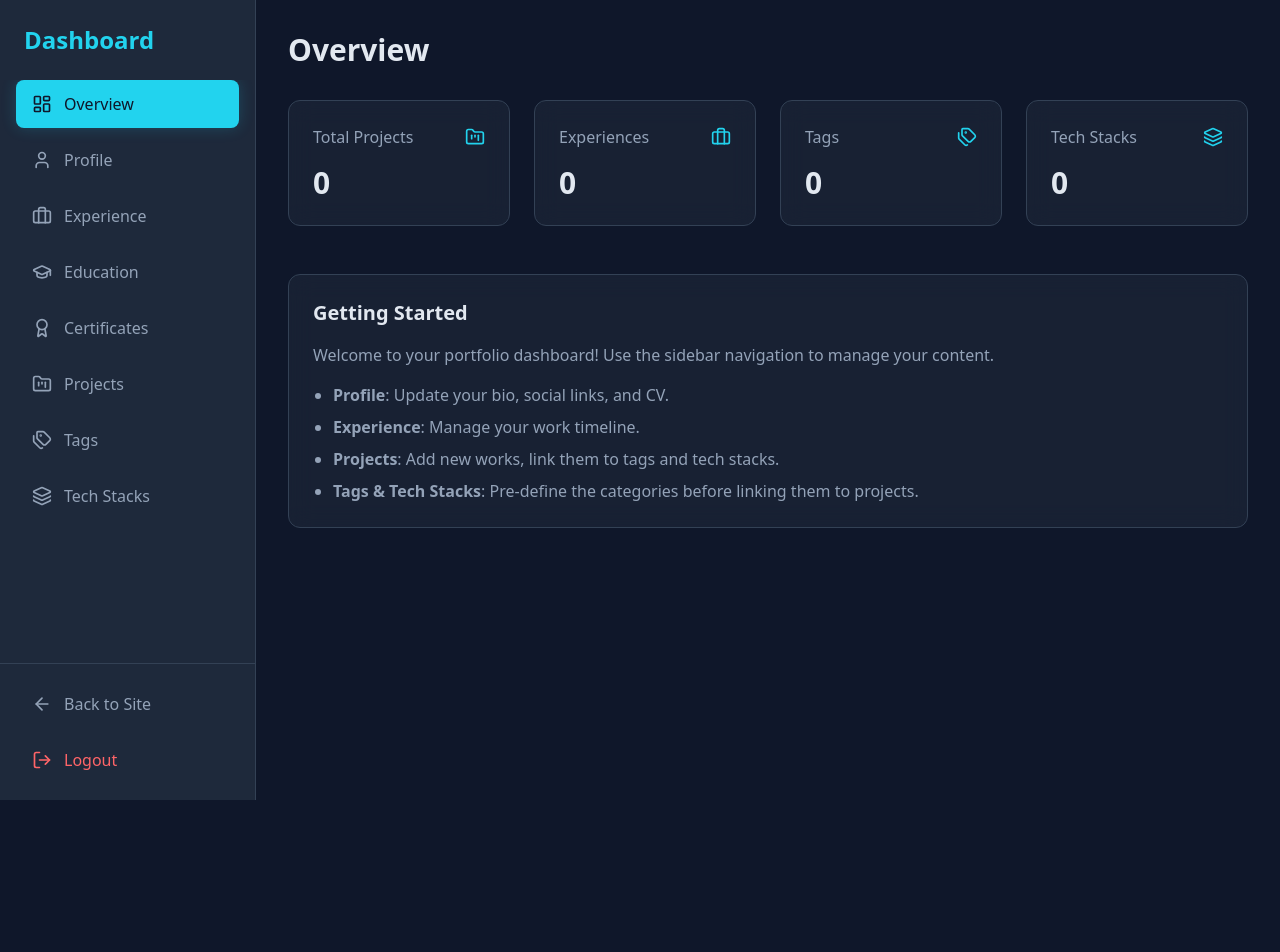
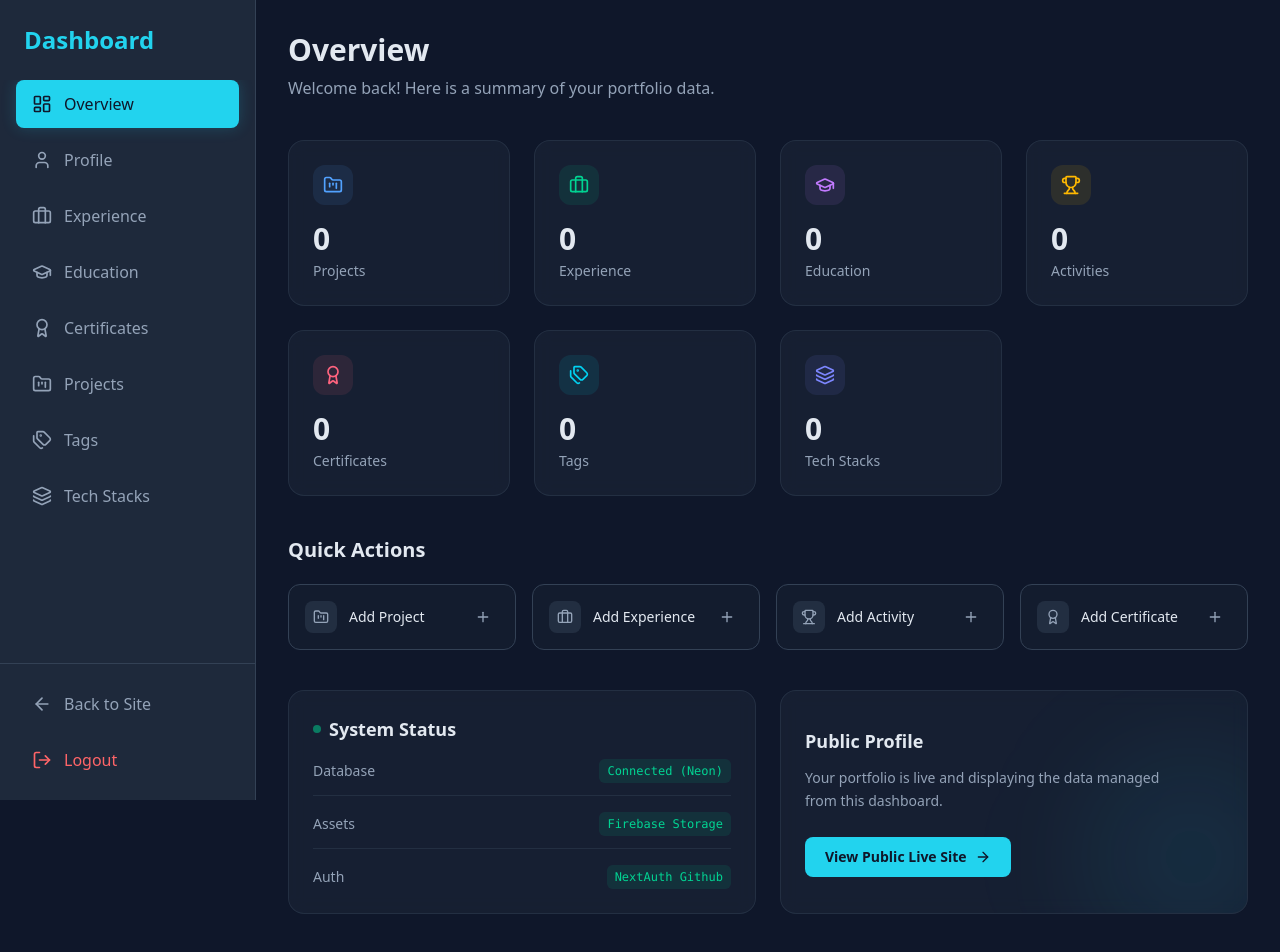
Before and after one commit to rendyelang/absolute-identity-portfolio, a Next.js app: page /dashboard in a window 1280 px wide. Shown: the top 952 px of the page. Before the commit the page ends 800 px from the top, so only its background shows below. Built offline with nearby package versions, Linux system fonts and the light colour scheme; no server answers; the database is empty; sample sign-in values are in the browser's storage; a web font is replaced by a local one.

Commit message:
feat: revamp Dashboard Overview page layout and statistics

```diff
--- a/src/app/dashboard/page.tsx
+++ b/src/app/dashboard/page.tsx
@@ -1,52 +1,140 @@
 import prisma from "@/lib/prisma";
-import { FolderKanban, Briefcase, Tags, Layers } from "lucide-react";
+import { FolderKanban, Briefcase, Tags, Layers, GraduationCap, Award, Trophy, Plus, ArrowRight } from "lucide-react";
+import Link from "next/link";
 
 export default async function DashboardOverview() {
-  const [projectCount, experienceCount, tagCount, techStackCount] = await Promise.all([prisma.project.count(), prisma.experience.count(), prisma.tag.count(), prisma.techStack.count()]);
+  const [
+    projectCount,
+    experienceCount,
+    educationCount,
+    activityCount,
+    certificateCount,
+    tagCount,
+    techStackCount
+  ] = await Promise.all([
+    prisma.project.count(),
+    prisma.experience.count(),
+    prisma.education.count(),
+    prisma.activity.count(),
+    prisma.certificate.count(),
+    prisma.tag.count(),
+    prisma.techStack.count()
+  ]);
 
   const stats = [
-    { name: "Total Projects", value: projectCount, icon: FolderKanban },
-    { name: "Experiences", value: experienceCount, icon: Briefcase },
-    { name: "Tags", value: tagCount, icon: Tags },
-    { name: "Tech Stacks", value: techStackCount, icon: Layers },
+    { name: "Projects", value: projectCount, icon: FolderKanban, color: "text-blue-400", bg: "bg-blue-400/10", border: "group-hover:border-blue-400/50" },
+    { name: "Experience", value: experienceCount, icon: Briefcase, color: "text-emerald-400", bg: "bg-emerald-400/10", border: "group-hover:border-emerald-400/50" },
+    { name: "Education", value: educationCount, icon: GraduationCap, color: "text-purple-400", bg: "bg-purple-400/10", border: "group-hover:border-purple-400/50" },
+    { name: "Activities", value: activityCount, icon: Trophy, color: "text-amber-400", bg: "bg-amber-400/10", border: "group-hover:border-amber-400/50" },
+    { name: "Certificates", value: certificateCount, icon: Award, color: "text-rose-400", bg: "bg-rose-400/10", border: "group-hover:border-rose-400/50" },
+    { name: "Tags", value: tagCount, icon: Tags, color: "text-cyan-400", bg: "bg-cyan-400/10", border: "group-hover:border-cyan-400/50" },
+    { name: "Tech Stacks", value: techStackCount, icon: Layers, color: "text-indigo-400", bg: "bg-indigo-400/10", border: "group-hover:border-indigo-400/50" },
+  ];
+
+  const quickActions = [
+    { name: "Add Project", href: "/dashboard/projects", icon: FolderKanban },
+    { name: "Add Experience", href: "/dashboard/experience", icon: Briefcase },
+    { name: "Add Activity", href: "/dashboard/activities", icon: Trophy },
+    { name: "Add Certificate", href: "/dashboard/certificates", icon: Award },
   ];
 
   return (
-    <div>
-      <h1 className="text-3xl font-playfair font-bold mb-8">Overview</h1>
+    <div className="space-y-10">
+      <div>
+        <h1 className="text-3xl font-playfair font-bold text-text mb-2">Overview</h1>
+        <p className="text-text-muted">Welcome back! Here is a summary of your portfolio data.</p>
+      </div>
 
-      <div className="grid grid-cols-1 md:grid-cols-2 lg:grid-cols-4 gap-6">
+      {/* Stats Grid */}
+      <div className="grid grid-cols-2 md:grid-cols-3 lg:grid-cols-4 gap-4 md:gap-6">
         {stats.map((stat, i) => {
           const Icon = stat.icon;
           return (
-            <div key={i} className="glass p-6 rounded-xl border border-border">
+            <div key={i} className={`group bg-surface/50 backdrop-blur-sm p-5 md:p-6 rounded-2xl border border-border/50 hover:bg-surface transition-all duration-300 ${stat.border} hover:shadow-[0_8px_30px_rgba(0,0,0,0.12)]`}>
               <div className="flex items-center justify-between mb-4">
-                <h3 className="text-text-muted font-medium">{stat.name}</h3>
-                <Icon className="w-5 h-5 text-accent" />
+                <div className={`p-2.5 rounded-xl ${stat.bg} ${stat.color} transition-transform duration-300 group-hover:scale-110`}>
+                  <Icon className="w-5 h-5" />
+                </div>
               </div>
-              <p className="text-3xl font-bold">{stat.value}</p>
+              <div>
+                <p className="text-3xl font-bold tracking-tight text-text mb-1">{stat.value}</p>
+                <h3 className="text-sm font-medium text-text-muted">{stat.name}</h3>
+              </div>
             </div>
           );
         })}
       </div>
 
-      <div className="mt-12 glass p-6 rounded-xl border border-border">
-        <h2 className="text-xl font-bold mb-4 font-playfair">Getting Started</h2>
-        <p className="text-text-muted mb-4">Welcome to your portfolio dashboard! Use the sidebar navigation to manage your content.</p>
-        <ul className="list-disc pl-5 space-y-2 text-text-muted">
-          <li>
-            <strong>Profile</strong>: Update your bio, social links, and CV.
-          </li>
-          <li>
-            <strong>Experience</strong>: Manage your work timeline.
-          </li>
-          <li>
-            <strong>Projects</strong>: Add new works, link them to tags and tech stacks.
-          </li>
-          <li>
-            <strong>Tags & Tech Stacks</strong>: Pre-define the categories before linking them to projects.
-          </li>
-        </ul>
+      {/* Quick Actions */}
+      <div>
+        <h2 className="text-xl font-bold font-playfair mb-5 text-text flex items-center gap-2">
+          Quick Actions
+        </h2>
+        <div className="grid grid-cols-1 sm:grid-cols-2 lg:grid-cols-4 gap-4">
+          {quickActions.map((action, i) => {
+            const Icon = action.icon;
+            return (
+              <Link
+                key={i}
+                href={action.href}
+                className="group relative overflow-hidden flex items-center justify-between p-4 rounded-xl border border-border bg-surface/30 hover:bg-surface hover:border-accent/40 transition-all duration-300"
+              >
+                {/* Hover Glow Background */}
+                <div className="absolute inset-0 bg-linear-to-r from-accent/0 via-accent/5 to-accent/0 translate-x-[-100%] group-hover:translate-x-[100%] transition-transform duration-1000 ease-in-out" />
+
+                <div className="relative z-10 flex items-center gap-3">
+                  <div className="p-2 rounded-lg bg-border/50 text-text-muted group-hover:text-accent group-hover:bg-accent/10 transition-colors">
+                    <Icon className="w-4 h-4" />
+                  </div>
+                  <span className="text-sm font-medium text-text group-hover:text-accent transition-colors">{action.name}</span>
+                </div>
+                <div className="relative z-10 w-8 h-8 rounded-full flex items-center justify-center bg-transparent group-hover:bg-accent/10 transition-colors">
+                  <Plus className="w-4 h-4 text-text-muted group-hover:text-accent transition-colors" />
+                </div>
+              </Link>
+            );
+          })}
+        </div>
+      </div>
+
+      {/* System Status / Info */}
+      <div className="grid grid-cols-1 lg:grid-cols-2 gap-6 mt-6">
+        <div className="bg-surface/50 backdrop-blur-sm p-6 rounded-2xl border border-border/50 text-sm h-full">
+          <h2 className="text-lg font-bold mb-4 font-playfair flex items-center gap-2">
+            <span className="w-2 h-2 rounded-full bg-emerald-400 animate-pulse"></span>
+            System Status
+          </h2>
+          <div className="space-y-4">
+            <div className="flex justify-between items-center pb-3 border-b border-border/50">
+              <span className="text-text-muted">Database</span>
+              <span className="text-emerald-400 font-mono text-xs px-2 py-1 bg-emerald-400/10 rounded-md">Connected (Neon)</span>
+            </div>
+            <div className="flex justify-between items-center pb-3 border-b border-border/50">
+              <span className="text-text-muted">Assets</span>
+              <span className="text-emerald-400 font-mono text-xs px-2 py-1 bg-emerald-400/10 rounded-md">Firebase Storage</span>
+            </div>
+            <div className="flex justify-between items-center">
+              <span className="text-text-muted">Auth</span>
+              <span className="text-emerald-400 font-mono text-xs px-2 py-1 bg-emerald-400/10 rounded-md">NextAuth Github</span>
+            </div>
+          </div>
+        </div>
+
+        <div className="bg-surface/50 backdrop-blur-sm p-6 rounded-2xl border border-border/50 flex flex-col justify-center relative overflow-hidden h-full">
+           <div className="relative z-10">
+              <h2 className="text-lg font-bold mb-3 font-playfair">Public Profile</h2>
+              <p className="text-sm text-text-muted mb-6 leading-relaxed max-w-sm">
+                Your portfolio is live and displaying the data managed from this dashboard.
+              </p>
+              <Link href="/" target="_blank" className="inline-flex items-center gap-2 px-5 py-2.5 bg-accent text-bg hover:bg-accent-2 transition-colors font-bold text-sm rounded-lg group">
+                View Public Live Site
+                <ArrowRight className="w-4 h-4 group-hover:translate-x-1 transition-transform" />
+              </Link>
+           </div>
+
+           {/* Abstract Decoration */}
+           <div className="absolute -right-10 -bottom-10 w-48 h-48 bg-accent/10 rounded-full blur-3xl pointer-events-none"></div>
+        </div>
       </div>
     </div>
   );
```
